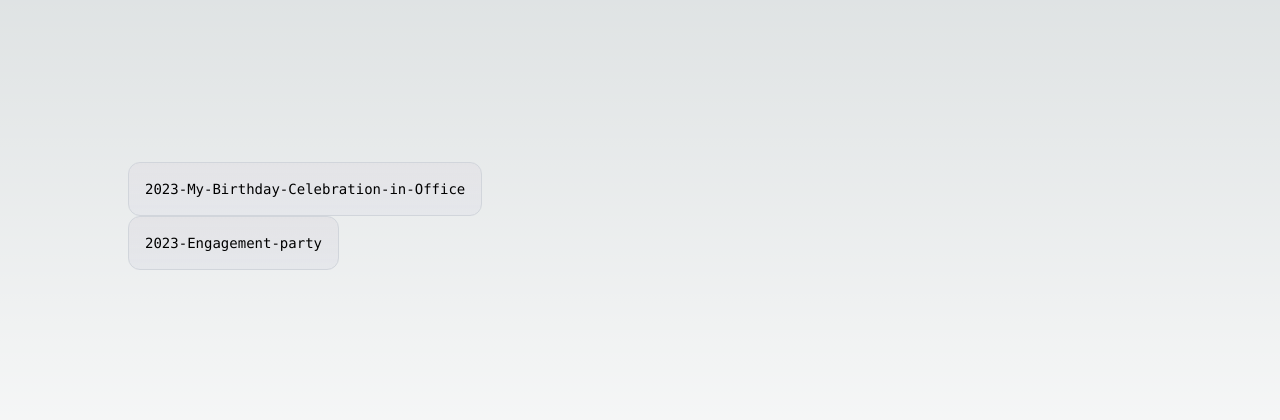
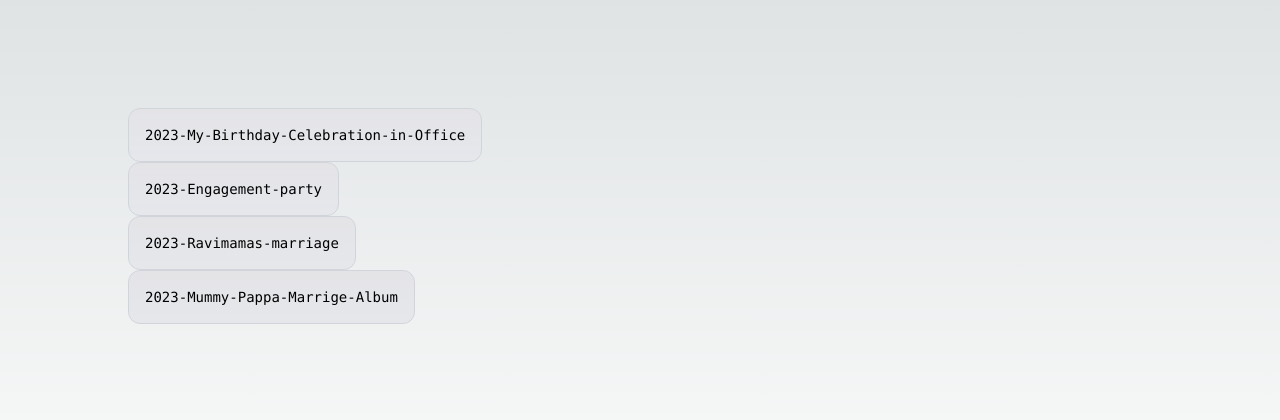
Before and after one commit to FamilyWebsites/nextjs_image_gallary_test_5, a Next.js app: page / in a window 1280 px wide. Shown: the part 184-604 px from the top of the page. Built offline with nearby package versions, Linux system fonts and the light colour scheme.

Commit message:
Update page.tsx

```diff
--- a/src/app/page.tsx
+++ b/src/app/page.tsx
@@ -1,7 +1,9 @@
 export default function Home() {
   const repos = [
     '2023-My-Birthday-Celebration-in-Office',
-    '2023-Engagement-party', // Add more repository names as needed
+    '2023-Engagement-party',
+    '2023-Ravimamas-marriage',
+    '2023-Mummy-Pappa-Marrige-Album'
   ];
 
   return (
```
